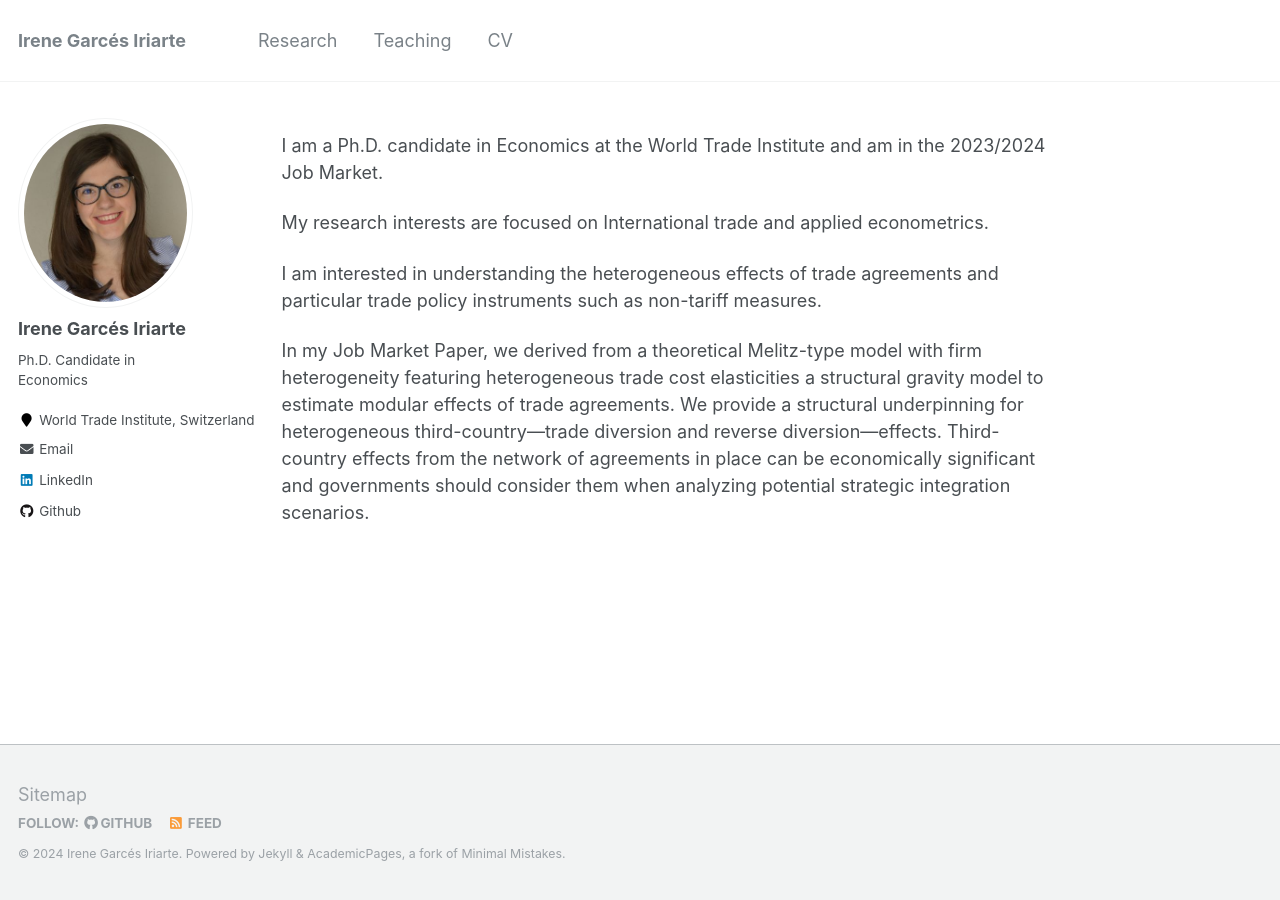
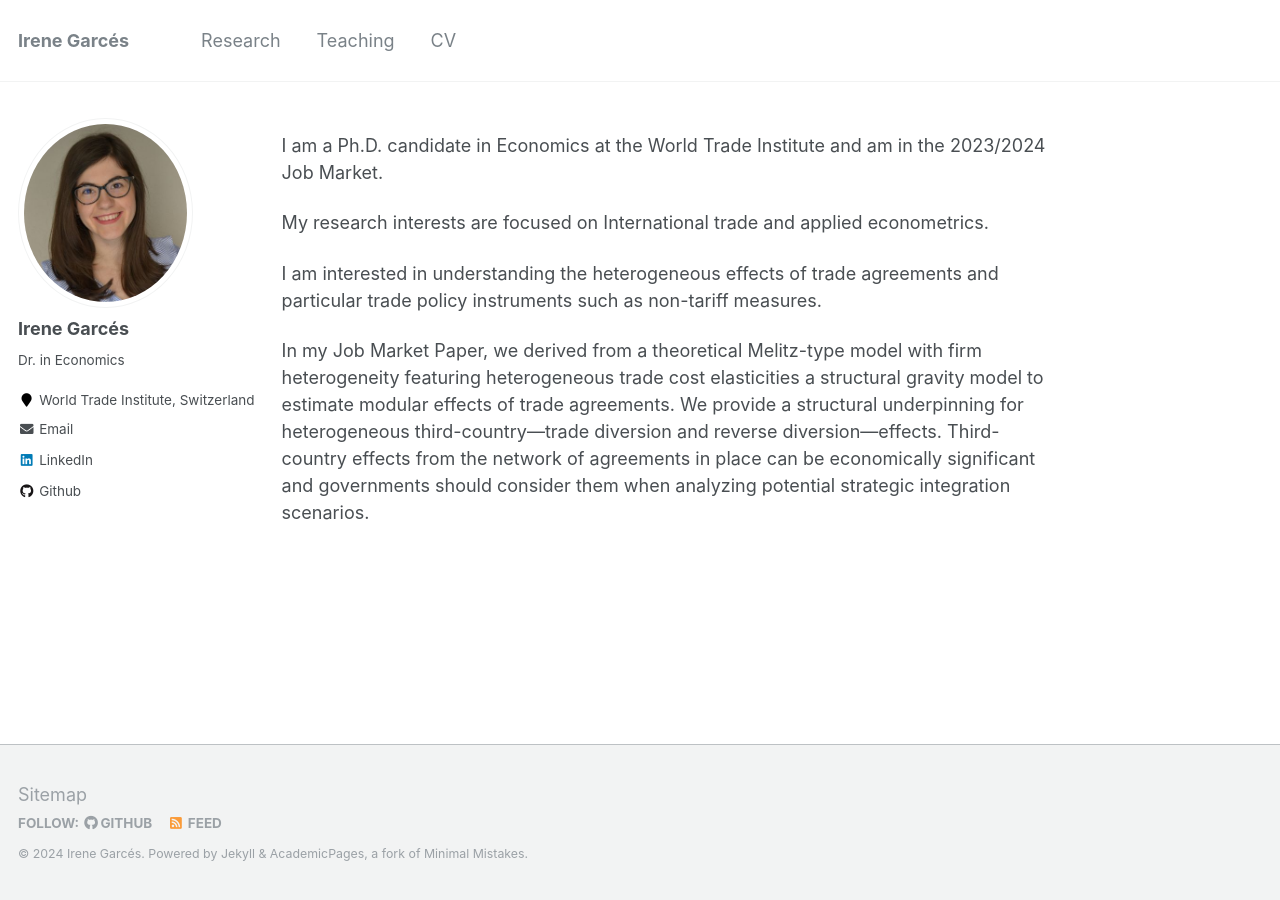
Before and after one commit to IreneGarces/irenegarces.github.io, a Jekyll site: the page built from _pages/about.md, in a window 1280 px wide. Built offline with Jekyll 4.4.1, drawn with Linux system fonts in a browser that asks for light colours.

Commit message:
Update _config.yml

```diff
--- a/_config.yml
+++ b/_config.yml
@@ -7,9 +7,9 @@
 
 # Site Settings
 locale                   : "en-US"
-title                    : "Irene Garcés Iriarte"
+title                    : "Irene Garcés"
 title_separator          : "-"
-name                     : &name "Irene Garcés Iriarte"
+name                     : &name "Irene Garcés"
 description              : &description "personal description"
 url                      : "https://irenegarces.github.io/" # the base hostname & protocol for your site e.g. "https://mmistakes.github.io" I do not know if it should be with \ at the end "https:/irenegarces.github.io/"
 baseurl                  : "" # the subpath of your site, e.g. "/blog"
@@ -80,9 +80,9 @@ analytics:
 
 # Site Author
 author:
-  name             : "Irene Garcés Iriarte"
+  name             : "Irene Garcés"
   avatar           : "profile.jpg"
-  bio              : "Ph.D. Candidate in Economics"
+  bio              : "Dr. in Economics"
   location         : "World Trade Institute, Switzerland"
   employer         :
   pubmed           : # "https://www.ncbi.nlm.nih.gov/pubmed/?term=john+snow"
```
